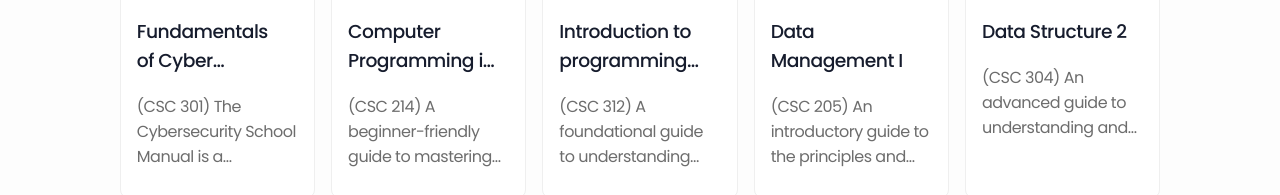
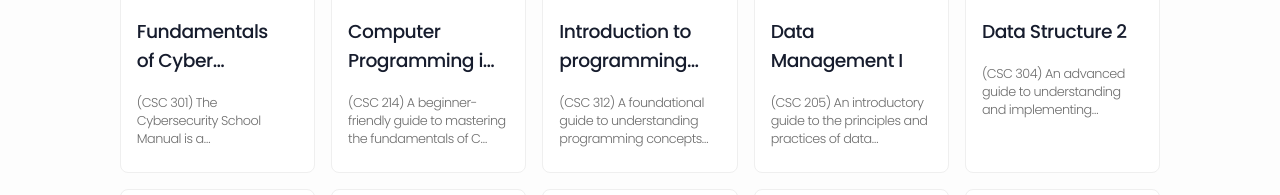
Before and after one commit to Oluwatoby1/Swep-E-library, a website: page index.html in a window 1280 px wide. Shown: the part 694-889 px from the top of the page. Drawn offline with Linux system fonts and the light colour scheme.

Commit message:
made changes to the card description font

```diff
--- a/styles/style.css
+++ b/styles/style.css
@@ -318,9 +318,9 @@ body {
     height: auto;
     color: var(--Gray-3);
     font-family: "Poppins", sans-serif;
-    font-size: 1rem;
+    font-size: 0.8rem;
     font-style: normal;
-    font-weight: 400;
+    font-weight: 300;
     /* line-height: 15px; 150% */
   }
   .book-card button {
```
